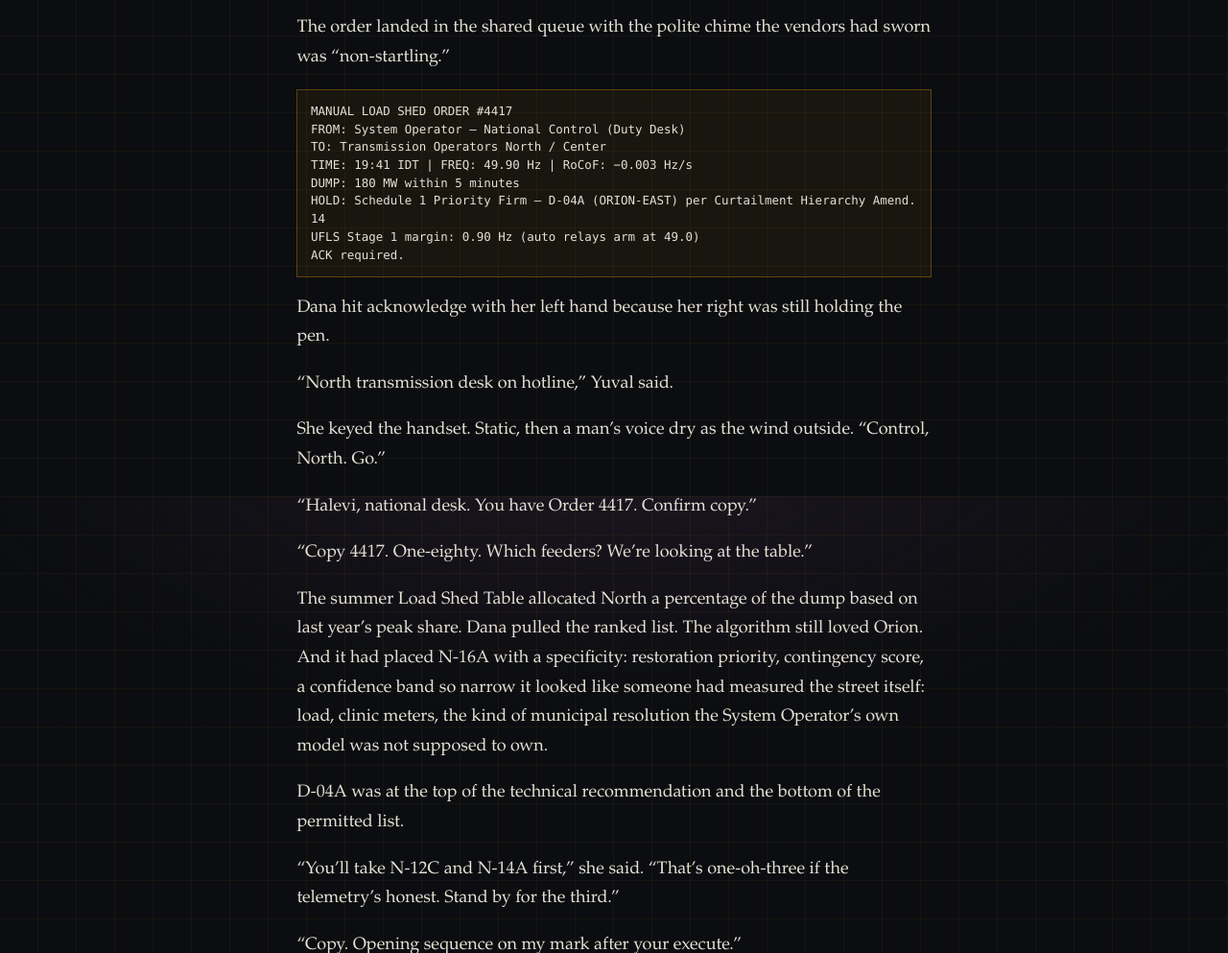
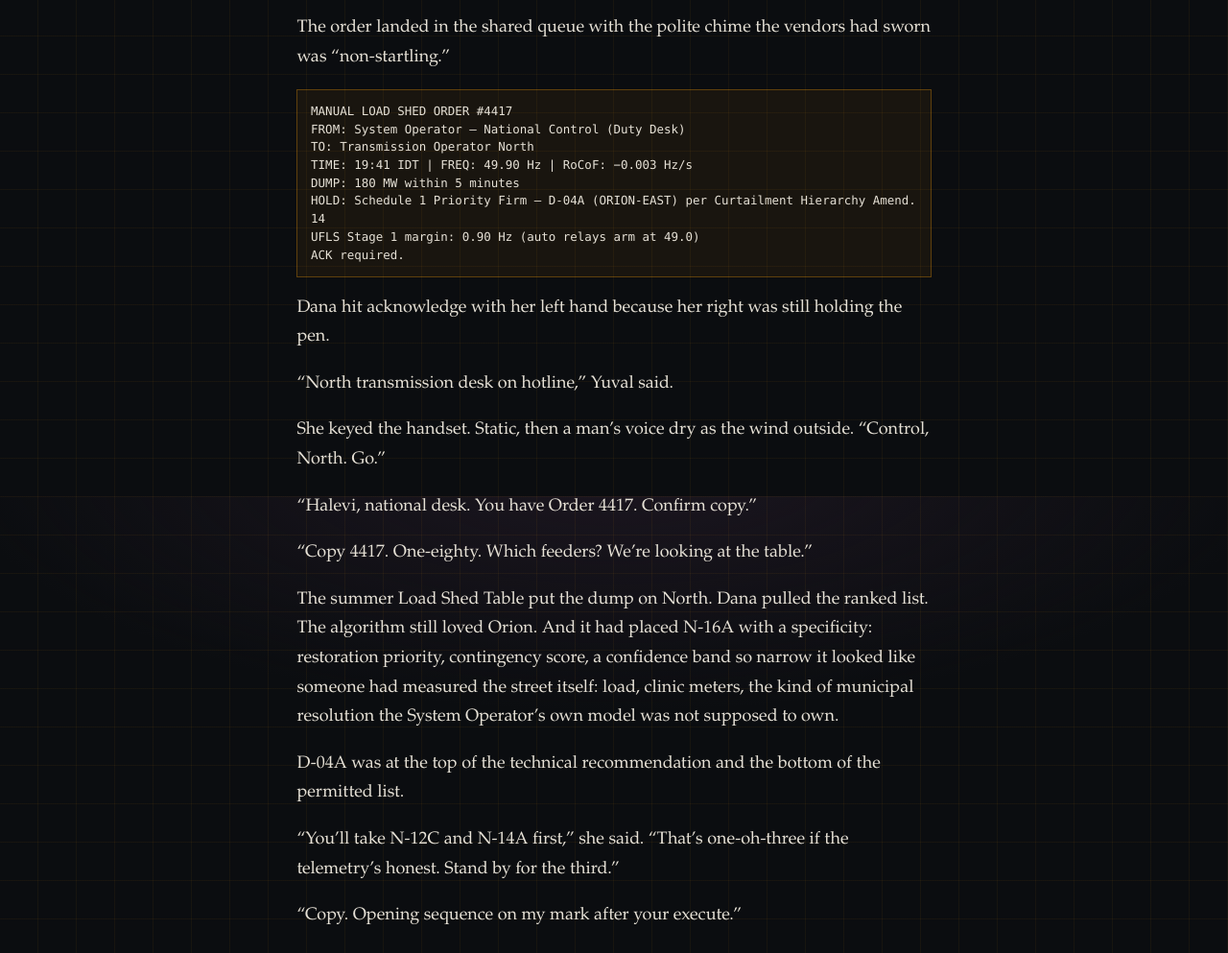
Before and after one commit to akizner/adirsofer-site, a plain HTML site: page read/index.html in a window 1280 px wide. Shown: the part 5083-6076 px from the top of the page at 96% size. Drawn offline with Linux system fonts and the light colour scheme.

Commit message:
Update reading sample to 18z3

```diff
--- a/read/index.html
+++ b/read/index.html
@@ -153,7 +153,7 @@
 <p>“I can see it,” Dana said.</p>
 <p>The energy management system painted the sunset as a red staircase descending the right side of the generation stack. Gas was climbing to meet it—<span class="nb">combined-cycle</span> blocks along the coast, the private producers who’d signed interruptible contracts they were already trying to wriggle out of by text message. Heat derated the turbines. Every degree above design ambient stole megawatts nobody had budgeted for a summer like this.</p>
 <p>Dana’s badge hung against her collarbone, the laminate worn smooth where her thumb found it without looking. Senior Dispatch, System Operator.</p>
-<p>On the <span class="nb">north-district</span> schematic, Feeder <span class="nb">N-16A</span> held its quiet blue among the municipal circuits. Miriam sat on that feeder: her mother, <span class="nb">seventy-four</span>, in the ventilation annex of a geriatric center. Wall power kept the room livable. Her mother’s lungs had lost the spring they needed to empty themselves. A green oxygen tank by her bed could still give her oxygen without the wall, but getting air in wasn’t Miriam’s problem—getting the trapped, <span class="nb">used-up</span> air out was. Without the <span class="nb">wall-powered</span> pressure mask cycling and the air conditioner keeping her room cool, the stale air built up inside her ribs until she drowned in it.</p>
+<p>On the <span class="nb">north-district</span> schematic, Feeder <span class="nb">N-16A</span> held its quiet blue among the municipal circuits. Miriam sat on that feeder: her mother, <span class="nb">seventy-four</span>, in the ventilation annex of a geriatric center. Wall power kept the room livable. Her mother’s lungs had lost the spring they needed to empty themselves. A green oxygen tank by her bed could still give her oxygen without the wall. The trouble was getting the trapped, <span class="nb">used-up</span> air out. Without the <span class="nb">wall-powered</span> pressure mask cycling and the air conditioner keeping her room cool, the stale air built up inside her ribs until she drowned in it.</p>
 <p>The slide—how fast the <span class="nb">fifty-hertz</span> pulse was slipping downhill—drifted negative in small increments. The sine wave on the display looked almost ordinary if she hadn’t spent fifteen years watching ordinary leave the room. Fifty hertz was what the whole island ran on; drop it far enough and the underfrequency relays would start dropping whole feeders on their own.</p>
 <p>“Reserves?” she asked.</p>
 <p>“Primary’s answering. Secondary’s thin. Three coastal peakers on the diesel stack. Gas fields nominating at the caps they gave us at seventeen hundred. If either trips—”</p>
@@ -193,7 +193,7 @@
 <p>The order landed in the shared queue with the polite chime the vendors had sworn was “<span class="nb">non-startling</span>.”</p>
 <pre><code>MANUAL LOAD SHED ORDER #4417
 FROM: System Operator — National Control (Duty Desk)
-TO: Transmission Operators North / Center
+TO: Transmission Operator North
 TIME: 19:41 IDT | FREQ: 49.90 Hz | RoCoF: −0.003 Hz/s
 DUMP: 180 MW within 5 minutes
 HOLD: Schedule 1 Priority Firm — <span class="nb">D-04A</span> (<span class="nb">ORION-EAST</span>) per Curtailment Hierarchy Amend. 14
@@ -205,7 +205,7 @@ ACK required.
 <p>She keyed the handset. Static, then a man’s voice dry as the wind outside. “Control, North. Go.”</p>
 <p>“Halevi, national desk. You have Order 4417. Confirm copy.”</p>
 <p>“Copy 4417. <span class="nb">One-eighty</span>. Which feeders? We’re looking at the table.”</p>
-<p>The summer Load Shed Table allocated North a percentage of the dump based on last year’s peak share. Dana pulled the ranked list. The algorithm still loved Orion. And it had placed <span class="nb">N-16A</span> with a specificity: restoration priority, contingency score, a confidence band so narrow it looked like someone had measured the street itself: load, clinic meters, the kind of municipal resolution the System Operator’s own model was not supposed to own.</p>
+<p>The summer Load Shed Table put the dump on North. Dana pulled the ranked list. The algorithm still loved Orion. And it had placed <span class="nb">N-16A</span> with a specificity: restoration priority, contingency score, a confidence band so narrow it looked like someone had measured the street itself: load, clinic meters, the kind of municipal resolution the System Operator’s own model was not supposed to own.</p>
 <p><span class="nb">D-04A</span> was at the top of the technical recommendation and the bottom of the permitted list.</p>
 <p>“You’ll take <span class="nb">N-12C</span> and <span class="nb">N-14A</span> first,” she said. “That’s <span class="nb">one-oh-three</span> if the telemetry’s honest. Stand by for the third.”</p>
 <p>“Copy. Opening sequence on my mark after your execute.”</p>
```
